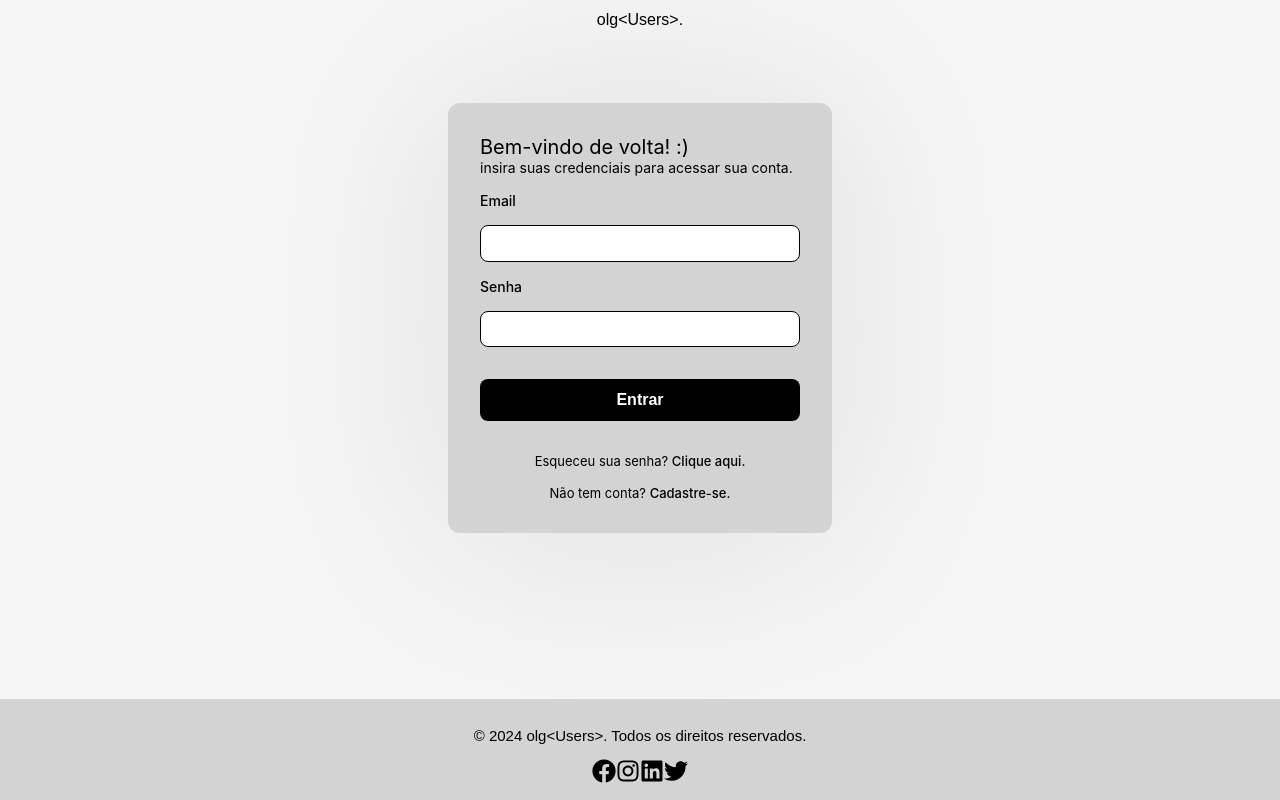
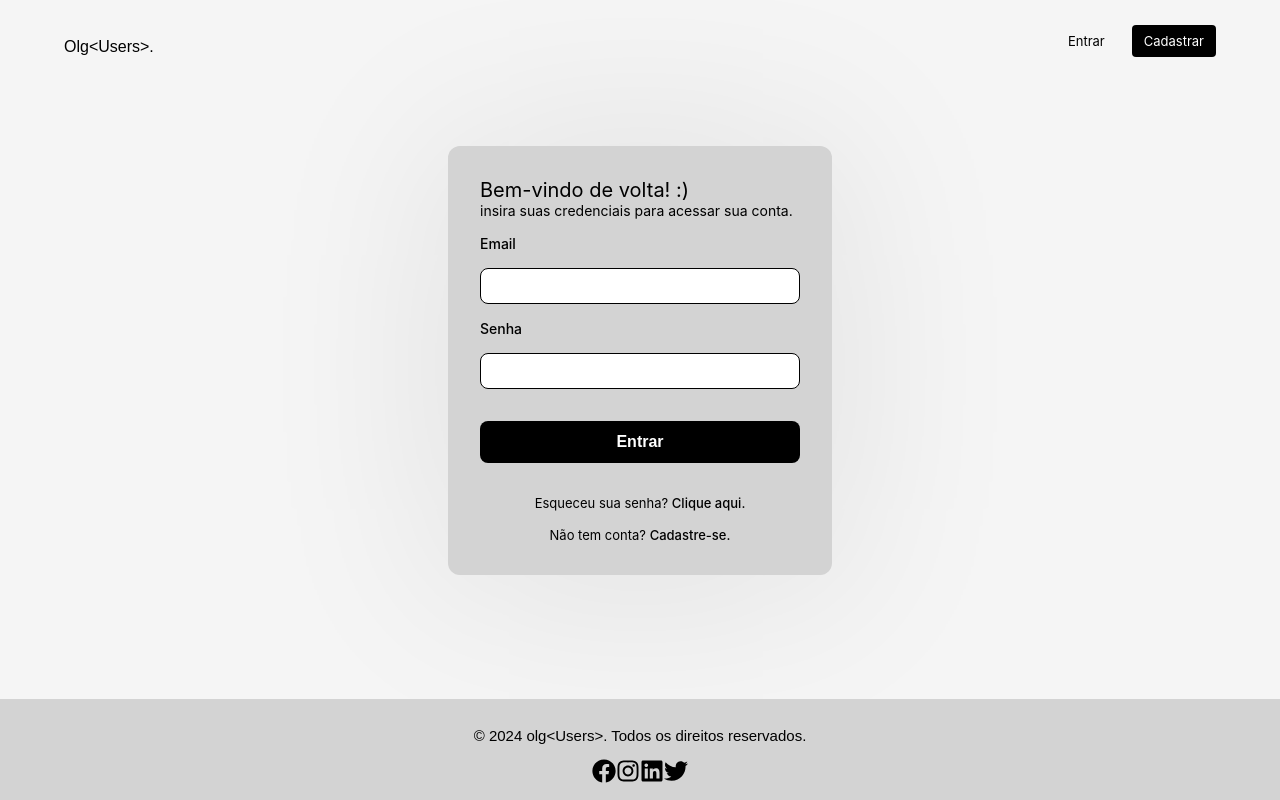
Before and after one commit to olegariobru/olgr-users, a React (Create React App) app in the folder frontEND/: page /Login in a window 1280 px wide. Built offline with nearby package versions, Linux system fonts and the light colour scheme; a web font is replaced by a local one.

Commit message:
ajuste na tela de cadastro e trocando o header

```diff
--- a/frontEND/src/App.js
+++ b/frontEND/src/App.js
@@ -6,6 +6,7 @@ import TelaDeEntrada from './paginas/telaEntrada';
 import Cadastro from './paginas/cadastro';
 import Footer from './Componentes/footer';
 import { AnimatePresence } from 'framer-motion'
+import Header from './Componentes/Header';
 
 function AnimatedRoutes(){
   const location = useLocation();
@@ -28,10 +29,13 @@ function AnimatedRoutes(){
 function App() {
   return (
     <Router>
+
       <div className="App" style={{ minHeight: "100vh", display: "flex", flexDirection: "column" }}>
         <div style={{ flex: 1 }}>
+          <Header />
           <AnimatedRoutes/>
         </div>
+
         <Footer />
       </div>
     </Router>
--- /dev/null
+++ b/frontEND/src/Componentes/Header/header.module.css
@@ -0,0 +1,56 @@
+.entHeader {
+  display: flex;
+  justify-content: space-between; /* logo esquerda, botões direita */
+  align-items: center;
+  padding: 0 5% 0 5%;
+}
+
+/* Quando for só o logo, centraliza */
+.entHeader.somenteLogo {
+  justify-content: center;
+}
+
+.entHeader h1 a {
+  text-decoration: none;
+  color: var(--cor-primaria);
+  align-items: center;
+  text-align: center;
+  font-family: var(--fonte-principal);
+  font-weight: 300;
+  font-size: medium;
+  cursor: pointer;
+}
+
+.buttonHead {
+  display: flex;
+  gap: 15px; /* espaço entre botões */
+  font-size: small;
+}
+
+.buttonHead .btnEntrar {
+  cursor: pointer;
+  padding: 8px 12px;
+  text-decoration: none;
+  transition: background-color 0.3s ease;
+  color: var(--cor-primaria);
+}
+
+.buttonHead .btnEntrar:hover {
+  background-color: var(--cor-secundaria);
+  border-radius: 4px;
+}
+
+.buttonHead .btnCadastrar {
+  padding: 8px 12px;
+  background-color: var(--cor-preta);
+  color: var(--cor-branca);
+  text-decoration: none;
+  border: none;
+  cursor: pointer;
+  border-radius: 4px;
+  transition: transform 0.3s ease;
+}
+
+.buttonHead .btnCadastrar:hover {
+  animation: pulse 1s infinite;
+}
--- /dev/null
+++ b/frontEND/src/Componentes/Header/index.js
@@ -0,0 +1,39 @@
+import { Link, useLocation } from "react-router-dom";
+import styles from "./header.module.css";
+import { motion } from "framer-motion";
+
+export default function Header() {
+  const location = useLocation();
+
+  // rotas onde só o logo aparece
+  const rotasSomenteLogo = ["/login", "/cadastro", "/forgotPass"];
+  const somenteLogo = rotasSomenteLogo.includes(location.pathname);
+
+
+
+  return (
+    <motion.div
+      initial={{ opacity: 0, y: 20 }}
+      animate={{ opacity: 1, y: 0 }}
+        exit={{ opacity: 0, y: -20 }}
+        transition={{ duration: 0.5 }}
+
+    >
+    <header>
+        <div className={`${styles.entHeader} ${somenteLogo ? styles.somenteLogo : ""}`}>
+            <h1 className={styles.logo}>
+                <Link to="/">Olg&lt;Users&gt;.</Link>
+            </h1>
+
+        {!somenteLogo && (
+        <div className={styles.buttonHead}>
+            <Link to="/login" className={styles.btnEntrar}>Entrar</Link>
+            <Link to="/cadastro" className={styles.btnCadastrar}>Cadastrar</Link>
+        </div>
+        )}
+        </div>
+
+    </header>
+    </motion.div>
+  );
+}
--- a/frontEND/src/paginas/cadastro/cadastro.module.css
+++ b/frontEND/src/paginas/cadastro/cadastro.module.css
@@ -97,3 +97,8 @@
     color: var(--cor-branca);
     text-decoration: none;
 }
+.msgSucesso {
+  color: green;
+  font-weight: bold;
+  margin-bottom: 10px;
+}
--- a/frontEND/src/paginas/cadastro/index.js
+++ b/frontEND/src/paginas/cadastro/index.js
@@ -1,9 +1,8 @@
 import { motion } from 'framer-motion';
 import styles from './cadastro.module.css';
 import { useState } from 'react';
-import { auth, db } from '../../firebaseConfig';
+import { auth } from '../../firebaseConfig';
 import { createUserWithEmailAndPassword } from 'firebase/auth';
-import { doc, setDoc } from 'firebase/firestore';
 
 export default function Cadastro() {
   const [form, setForm] = useState({
@@ -11,9 +10,9 @@ export default function Cadastro() {
     email: '',
     senha: '',
     telefone: '',
-    cpf: '',
-    role: 'leitor',
   });
+
+  const [mensagem, setMensagem] = useState('');
 
   const handleChange = (e) => {
     setForm({ ...form, [e.target.name]: e.target.value });
@@ -21,157 +20,66 @@ export default function Cadastro() {
 
   const handleSubmit = async (e) => {
     e.preventDefault();
+    setMensagem('');
+
     try {
-      const userCred = await createUserWithEmailAndPassword(
-        auth,
-        form.email,
-        form.senha
-      );
-
-      await setDoc(doc(db, 'users', userCred.user.uid), {
-        nome: form.nome,
-        email: form.email,
-        telefone: form.telefone,
-        cpf: form.cpf,
-        role: form.role,
-      });
-
-      alert('Usuário cadastrado com sucesso!');
-      setForm({
-        nome: '',
-        email: '',
-        senha: '',
-        telefone: '',
-        cpf: '',
-        role: 'leitor',
-      });
+      await createUserWithEmailAndPassword(auth, form.email, form.senha);
+      setMensagem('✅ Usuário cadastrado com sucesso!');
     } catch (error) {
-      console.error('Erro ao cadastrar usuário:', error);
-
-      let msg = 'Erro ao cadastrar usuário.';
-
-      switch (error.code) {
-        case 'auth/email-already-in-use':
-          msg = 'Este email já está em uso.';
-          break;
-        case 'auth/invalid-email':
-          msg = 'Email inválido.';
-          break;
-        case 'auth/weak-password':
-          msg = 'A senha deve ter pelo menos 6 caracteres.';
-          break;
-        case 'auth/network-request-failed':
-          msg = 'Erro de rede. Verifique sua conexão.';
-          break;
-        case 'auth/missing-password':
-          msg = 'A senha é obrigatória.';
-          break;
-        default:
-          msg = 'Erro inesperado: ' + error.message;
+      if (error.code === 'auth/email-already-in-use') {
+        setMensagem('❌ Este email já está em uso.');
+      } else if (error.code === 'auth/weak-password') {
+        setMensagem('❌ A senha deve ter pelo menos 6 caracteres.');
+      } else if (error.code === 'auth/invalid-email') {
+        setMensagem('❌ O email informado não é válido.');
+      } else {
+        setMensagem('❌ Erro ao cadastrar: ' + error.message);
       }
-      alert(msg);
     }
   };
 
-
-
-
   return (
     <motion.div
-      initial={{ opacity: 0, y: 20 }}
-      animate={{ opacity: 1, y: 0 }}
-      exit={{ opacity: 0, y: -20 }}
-      transition={{ duration: 0.5 }}
+      className={styles.container}
+      initial={{ opacity: 0 }}
+      animate={{ opacity: 1 }}
     >
-      <div className={styles.cadHeader}>
-        <h1>olg&lt;Users&gt;.</h1>
-      </div>
+      <h2>Crie sua conta</h2>
+      <p>Vamos começar com suas informações básicas</p>
 
-      <div className={styles.container}>
-        <form className={styles.cadForm} onSubmit={handleSubmit}>
-          <h1 className={styles.cadTit}>Crie sua conta</h1>
-          <p className={styles.cadSubTit}>
-            Vamos começar com suas informações básicas
-          </p>
+      {mensagem && <p>{mensagem}</p>}
 
-          <label className={styles.labelCad} htmlFor="nome">Nome</label>
+      <form onSubmit={handleSubmit}>
         <input
-            className={styles.inputCad}
           type="text"
-            id="nome"
           name="nome"
+          placeholder="Nome"
           value={form.nome}
           onChange={handleChange}
-            required
         />
-
-          <label className={styles.labelCad} htmlFor="email">Email</label>
         <input
-            className={styles.inputCad}
           type="email"
-            id="email"
           name="email"
+          placeholder="Email"
           value={form.email}
           onChange={handleChange}
-            required
         />
-
-          <label className={styles.labelCad} htmlFor="senha">Senha</label>
         <input
-            className={styles.inputCad}
           type="password"
-            id="senha"
           name="senha"
+          placeholder="Senha"
           value={form.senha}
           onChange={handleChange}
-            required
         />
-
-          <label className={styles.labelCad} htmlFor="telefone">Telefone</label>
         <input
-            className={styles.inputCad}
-            type="text"
-            id="telefone"
+          type="tel"
           name="telefone"
+          placeholder="Telefone"
           value={form.telefone}
           onChange={handleChange}
-            required
         />
-
-          <label className={styles.labelCad} htmlFor="cpf">CPF</label>
-          <input
-            className={styles.inputCad}
-            type="text"
-            id="cpf"
-            name="cpf"
-            value={form.cpf}
-            onChange={handleChange}
-            required
-          />
-
-          <label className={styles.labelCad} htmlFor="role">Permissão</label>
-          <select
-            className={styles.inputCad}
-            id="role"
-            name="role"
-            value={form.role}
-            onChange={handleChange}
-          >
-            <option value="leitor">Leitor</option>
-            <option value="editor">Editor</option>
-            <option value="admin">Administrador</option>
-          </select>
-
-          <button className={styles.btnCad} type="submit">Cadastrar</button>
-
-          <div className={styles.divisor}>
-            <p className={styles.cadRod}>
-              Já tem uma conta?{' '}
-              <a href="/login" className={styles.cadLink}>Entrar</a>
-            </p>
-          </div>
+        <button type="submit">Cadastrar</button>
       </form>
-      </div>
     </motion.div>
   );
 }
--- a/frontEND/src/paginas/forgotPass/esqueceuSenha.module.css
+++ b/frontEND/src/paginas/forgotPass/esqueceuSenha.module.css
@@ -1,16 +1,4 @@
-.fgHeader{
-    display: flex;
-    justify-content: center;
-}
 
-.fgHeader h1{
-    color: var(--cor-primaria);
-    padding: 0;
-    font-family: var(--fonte-principal);
-    font-weight: 300;
-    font-size: medium;
-    cursor: default;
-}
 
 .fgForm{
     display: flex;
--- a/frontEND/src/paginas/forgotPass/index.js
+++ b/frontEND/src/paginas/forgotPass/index.js
@@ -12,9 +12,7 @@ export default function EsqueceuSenha() {
             exit={{ opacity: 0, y: -20}}
             transition={{ duration: 0.5}}
         >
-            <div className={styles.fgHeader}>
-                <h1>olg&lt;Users&gt;.</h1>
-            </div>
+
 
         <div className={styles.container}>
 
--- a/frontEND/src/paginas/login/index.js
+++ b/frontEND/src/paginas/login/index.js
@@ -12,10 +12,7 @@ export default function LoginPrin (){
             exit={{ opacity: 0, y: -20}}
             transition={{ duration: 0.5}}
         ><div>
-            <div className={styles.lgHeader}>
-                <h1>olg&lt;Users&gt;.</h1>
 
-            </div>
 
             <div className={styles.lgBody}>
                 <form className={styles.lgForm}>
--- a/frontEND/src/paginas/login/login.module.css
+++ b/frontEND/src/paginas/login/login.module.css
@@ -1,16 +1,4 @@
-.lgHeader{
-    display: flex;
-    justify-content: center;
-}
 
-.lgHeader h1{
-    color: var(--cor-primaria);
-    padding: 0;
-    font-family: var(--fonte-principal);
-    font-weight: 300;
-    font-size: medium;
-    cursor: default;
-}
 
 .lgBody{
     display: block;
--- a/frontEND/src/paginas/telaEntrada/teladeentrada.module.css
+++ b/frontEND/src/paginas/telaEntrada/teladeentrada.module.css
@@ -1,14 +1,10 @@
 .entHeader{
     display: flex;
     justify-content: center;
-    margin: 0;
-    padding: 1% 0 1% 0;
 }
 
 .entHeader h1{
     color: var(--cor-primaria);
-    margin: 1% 0 1% 0;
-    padding: 0;
     font-family: var(--fonte-principal);
     font-weight: 300;
     font-size: medium;
```
Also changed, not shown: frontEND/src/paginas/telaEntrada/index.js (+0 -15 lines). Lines whose indentation alone changed are shown as unchanged.
